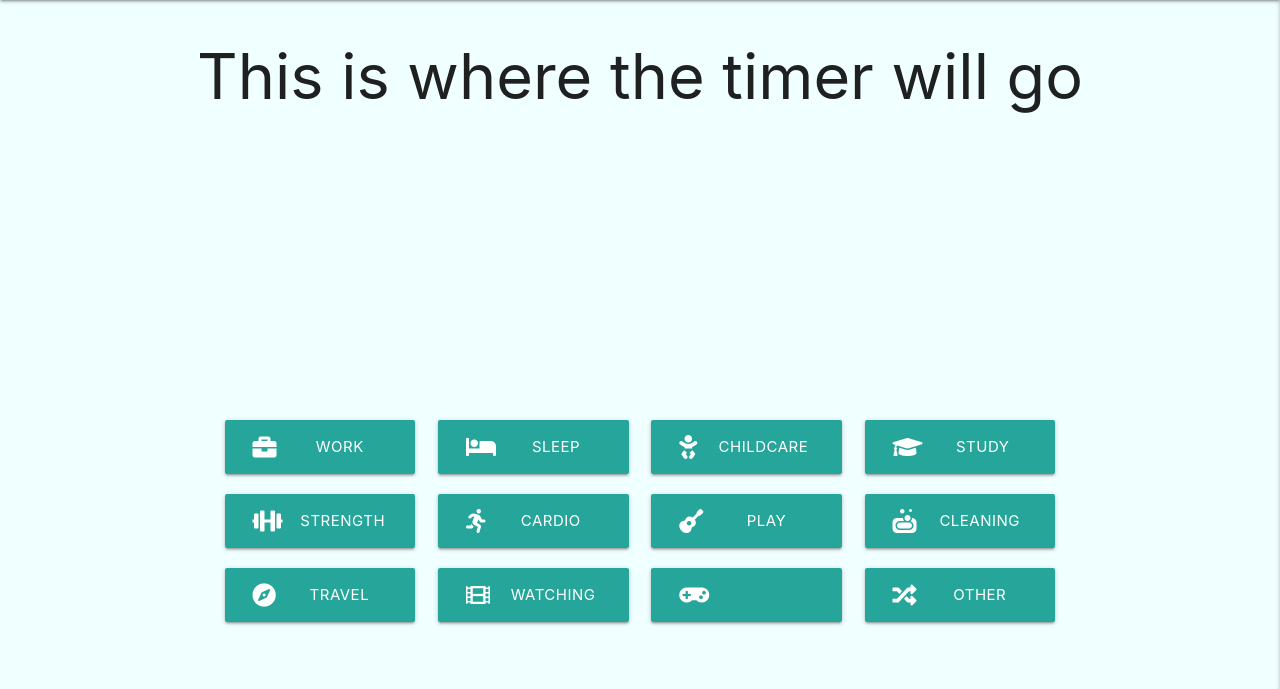
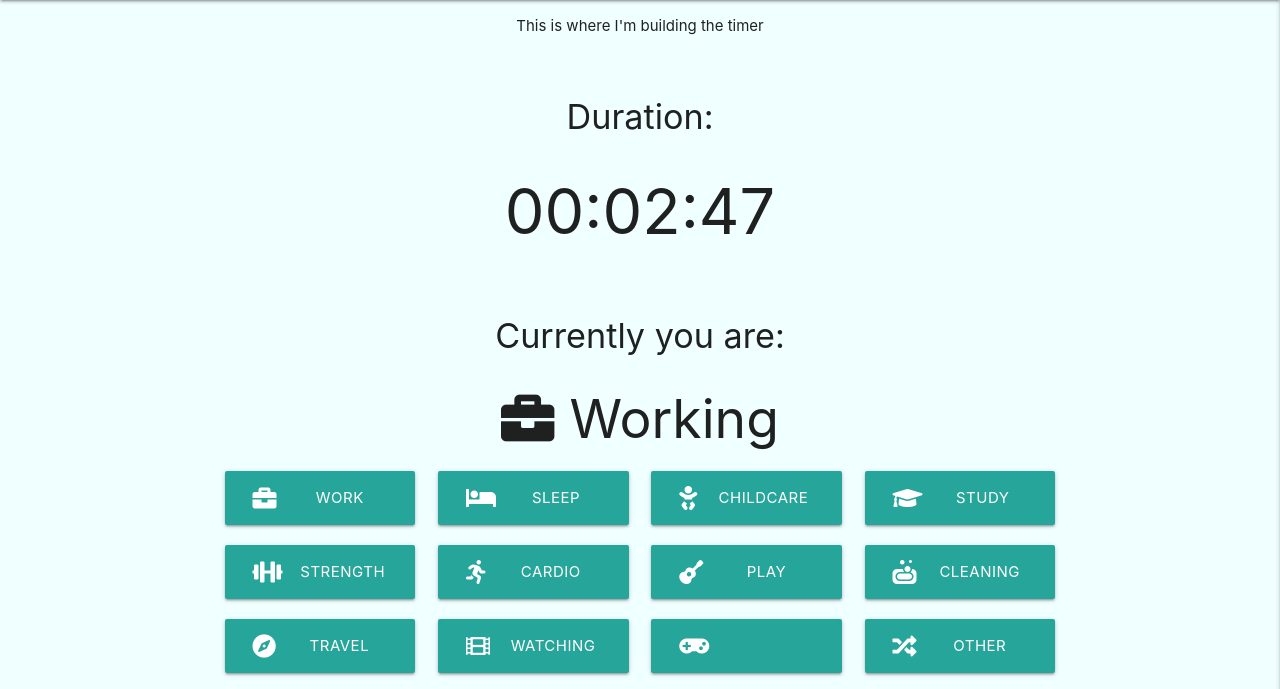
Before and after one commit to asforrest/milestone-3-KATT-App, a Flask app: page / in a window 1280 px wide. Shown: the part 64-753 px from the top of the page. Run offline with Flask 2, Linux system fonts and the light colour scheme; data that the repository does not hold is empty; some libraries are stand-ins or nearby versions.

```diff
--- a/templates/activities.html
+++ b/templates/activities.html
@@ -9,7 +9,13 @@
 
 <div class="row container-timer">
     <div class="col s12 center">
-        <h1>This is where the timer will go</h1>
+        <p>This is where I'm building the timer</p>
+        <br>
+        <h4>Duration:</h4>
+        <h1>00:02:47</h1>
+        <br>
+        <h4>Currently you are:</h4>
+        <h2><i class="fas fa-briefcase"></i>  Working</h2>
     </div>
 </div>
 <div class="row">
```
